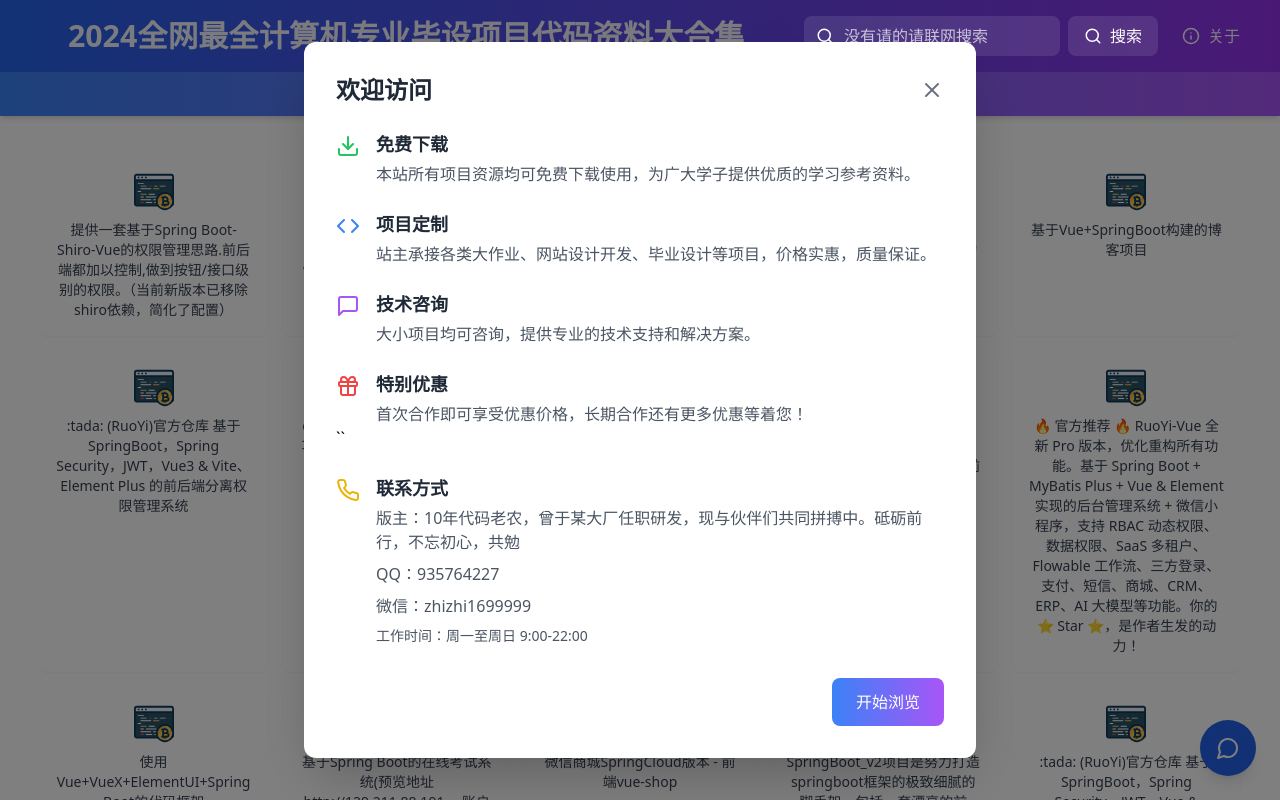
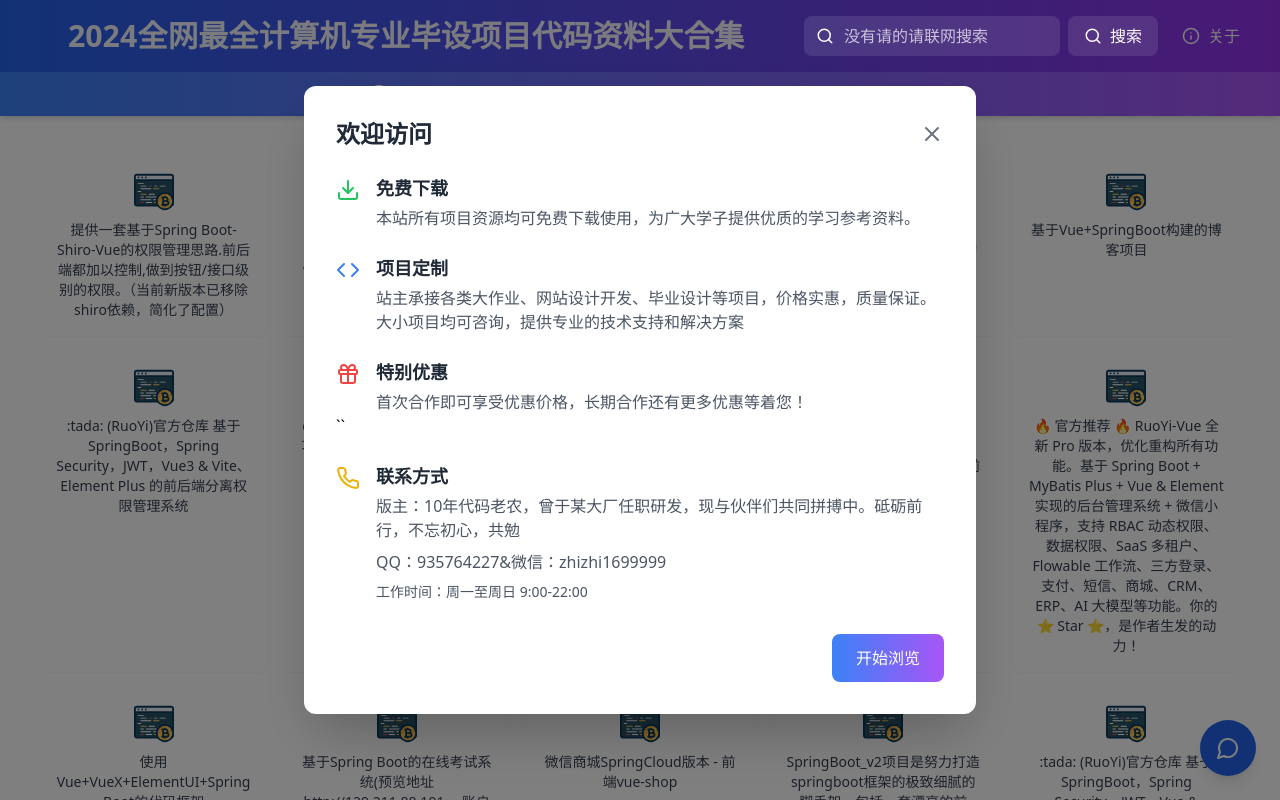
Before and after one commit to 13075239117/shit9, a React (Vite) app: page / in a window 1280 px wide. Built offline with nearby package versions, Linux system fonts and the light colour scheme.

Commit message:
56545456

```diff
--- a/src/components/Modals/WelcomeModal.tsx
+++ b/src/components/Modals/WelcomeModal.tsx
@@ -41,17 +41,17 @@ const WelcomeModal: React.FC<WelcomeModalProps> = ({ isOpen, onClose }) => {
                 <Code className="text-blue-500 flex-shrink-0 mt-1" size={24} />
                 <div>
                   <h3 className="text-lg font-semibold text-gray-800 mb-1">项目定制</h3>
-                  <p className="text-gray-600">站主承接各类大作业、网站设计开发、毕业设计等项目，价格实惠，质量保证。</p>
+                  <p className="text-gray-600">站主承接各类大作业、网站设计开发、毕业设计等项目，价格实惠，质量保证。大小项目均可咨询，提供专业的技术支持和解决方案</p>
                 </div>
               </div>
 
-              <div className="flex items-start gap-4">
+              {/* <div className="flex items-start gap-4">
                 <MessageSquare className="text-purple-500 flex-shrink-0 mt-1" size={24} />
                 <div>
                   <h3 className="text-lg font-semibold text-gray-800 mb-1">技术咨询</h3>
                   <p className="text-gray-600">大小项目均可咨询，提供专业的技术支持和解决方案。</p>
                 </div>
-              </div>
+              </div> */}
 
               <div className="flex items-start gap-4">
                 <Gift className="text-red-500 flex-shrink-0 mt-1" size={24} />
@@ -67,8 +67,8 @@ const WelcomeModal: React.FC<WelcomeModalProps> = ({ isOpen, onClose }) => {
                   <h3 className="text-lg font-semibold text-gray-800 mb-1">联系方式</h3>
                   <div className="space-y-2">
                   <p className="text-gray-600">版主：10年代码老农，曾于某大厂任职研发，现与伙伴们共同拼搏中。砥砺前行，不忘初心，共勉</p>
-                    <p className="text-gray-600">QQ：935764227</p>
-                    <p className="text-gray-600">微信：zhizhi1699999</p>
+                    <p className="text-gray-600">QQ：935764227&微信：zhizhi1699999</p>
+                    {/* <p className="text-gray-600">微信：zhizhi1699999</p> */}
                     <p className="text-gray-600 text-sm">工作时间：周一至周日 9:00-22:00</p>
                   </div>
                 </div>
```
